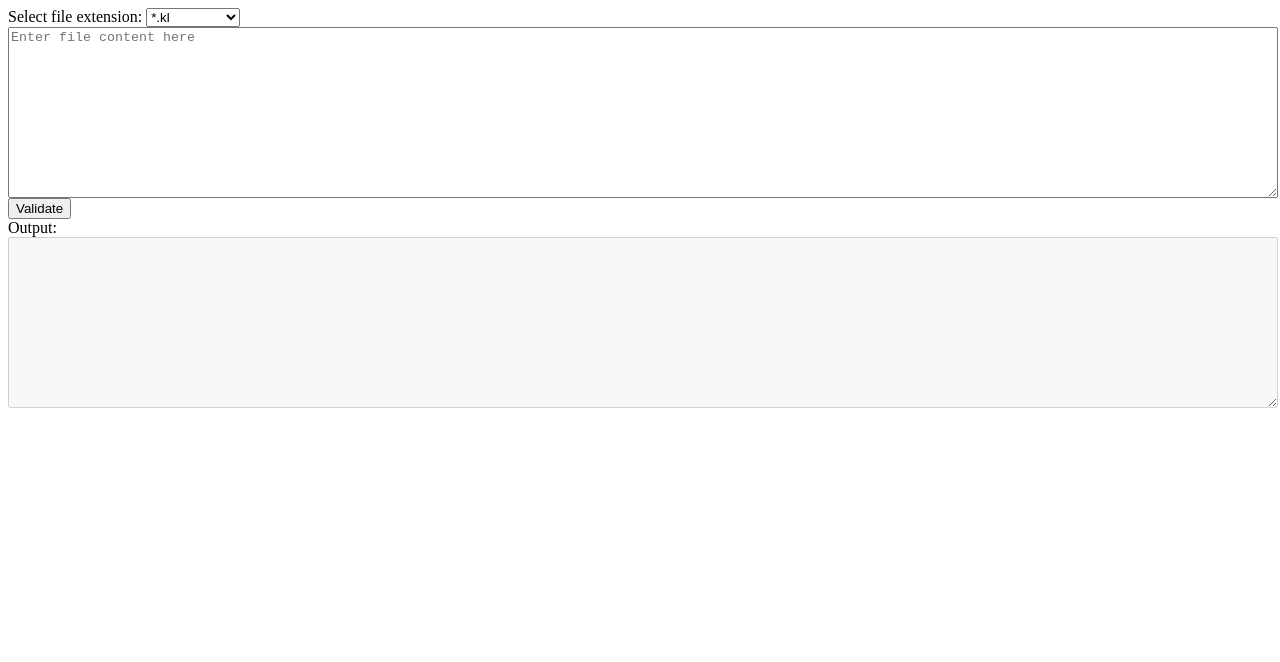
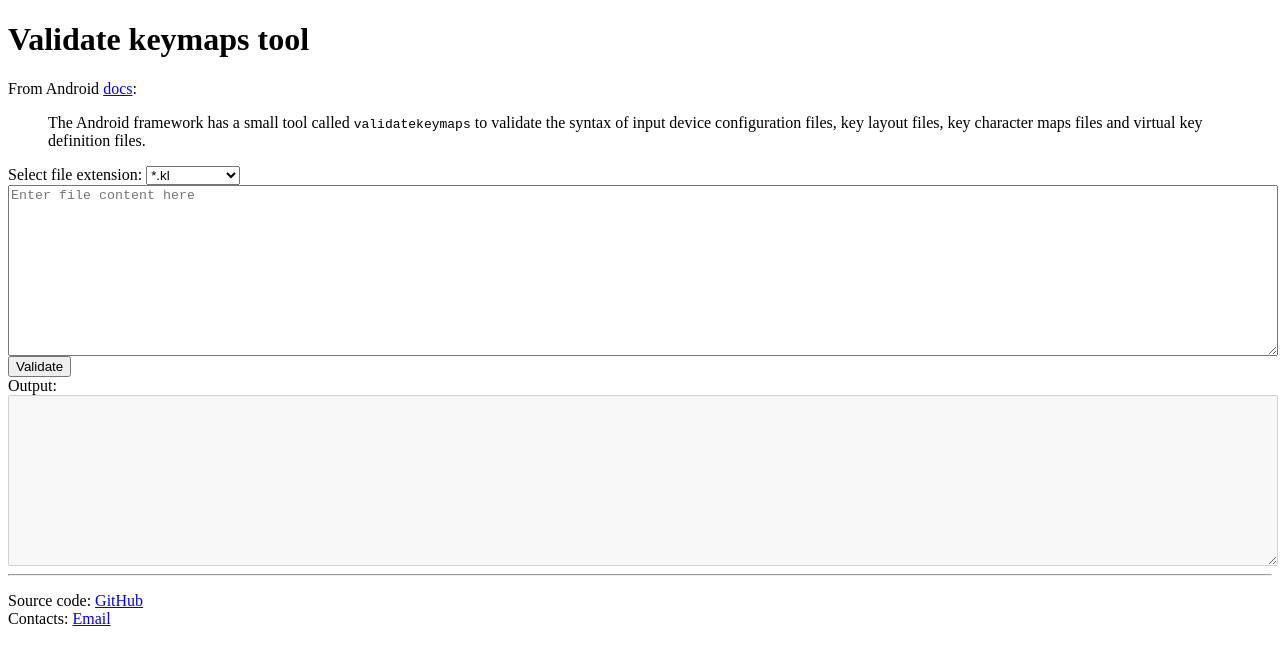
Before and after one commit to ris58h/validatekeymaps, a plain HTML site: page index.html in a window 1280 px wide. Drawn offline with Linux system fonts and the light colour scheme.

Commit message:
Add more info to the page

```diff
--- a/index.html
+++ b/index.html
@@ -3,7 +3,8 @@
   <head>
     <meta charset="utf-8">
     <meta http-equiv="Content-Type" content="text/html; charset=utf-8">
-
+    <meta name="description" content="Android's Keymap Validation Tool">
+    <title>Validate keymaps tool</title>
     <style>
       .container {
         display: flex;
@@ -28,6 +29,13 @@
     </style>
   </head>
   <body>
+    <h1>Validate keymaps tool</h1>
+
+    <p>From Android <a target="_blank" href="https://source.android.com/docs/core/interaction/input/validate-keymaps">docs</a>:</p>
+    <blockquote cite="https://source.android.com/docs/core/interaction/input/validate-keymaps">
+      The Android framework has a small tool called <code>validatekeymaps</code> to validate the syntax of input device configuration files, key layout files, key character maps files and virtual key definition files.
+    </blockquote>
+
     <div class="container">
       <span>
         <label for="filetype">Select file extension:</label>
@@ -80,5 +88,13 @@
       }
     </script>
     <script async type="text/javascript" src="validatekeymaps.js"></script>
+
+    <hr>
+
+    <p>
+        Source code: <a target="_blank" href="https://github.com/ris58h/validatekeymaps">GitHub</a>
+        <br/>
+        Contacts: <a href="mailto:ris58h@gmail.com">Email</a>
+    </p>
   </body>
 </html>
```
